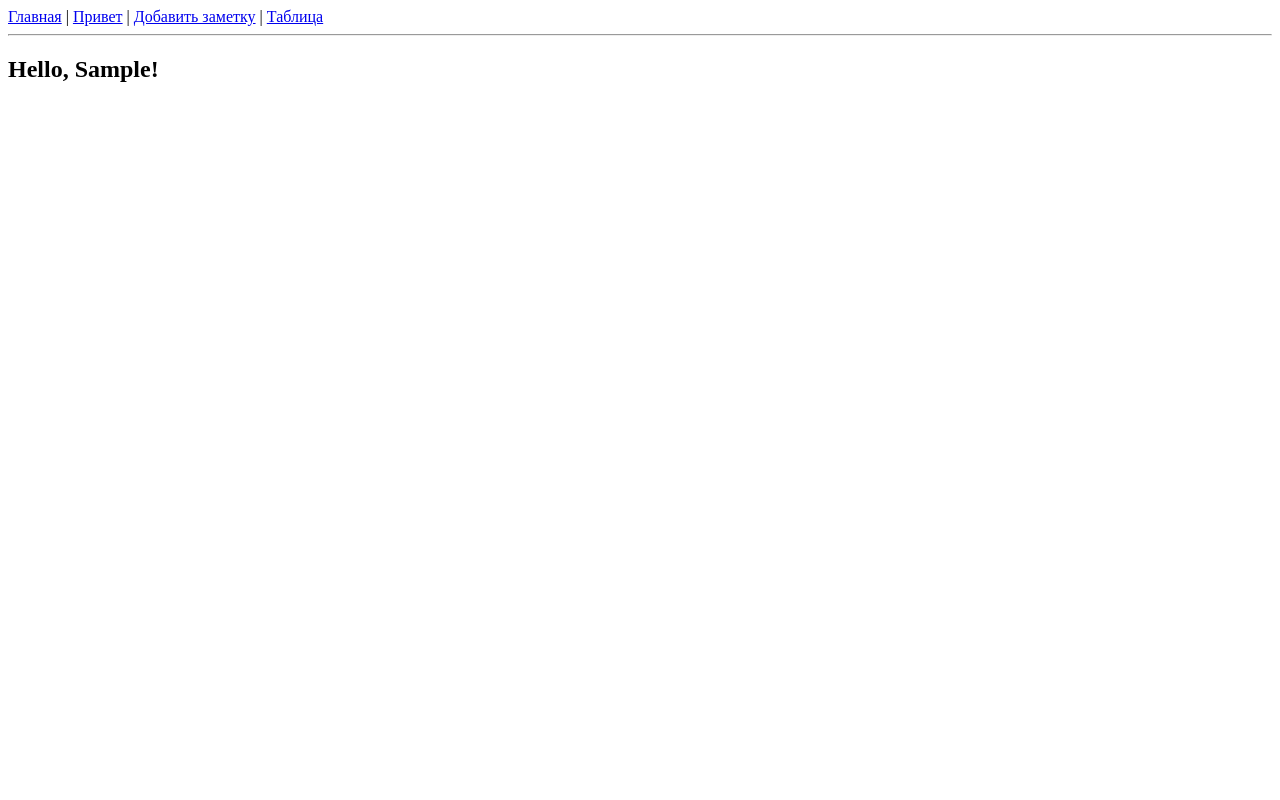
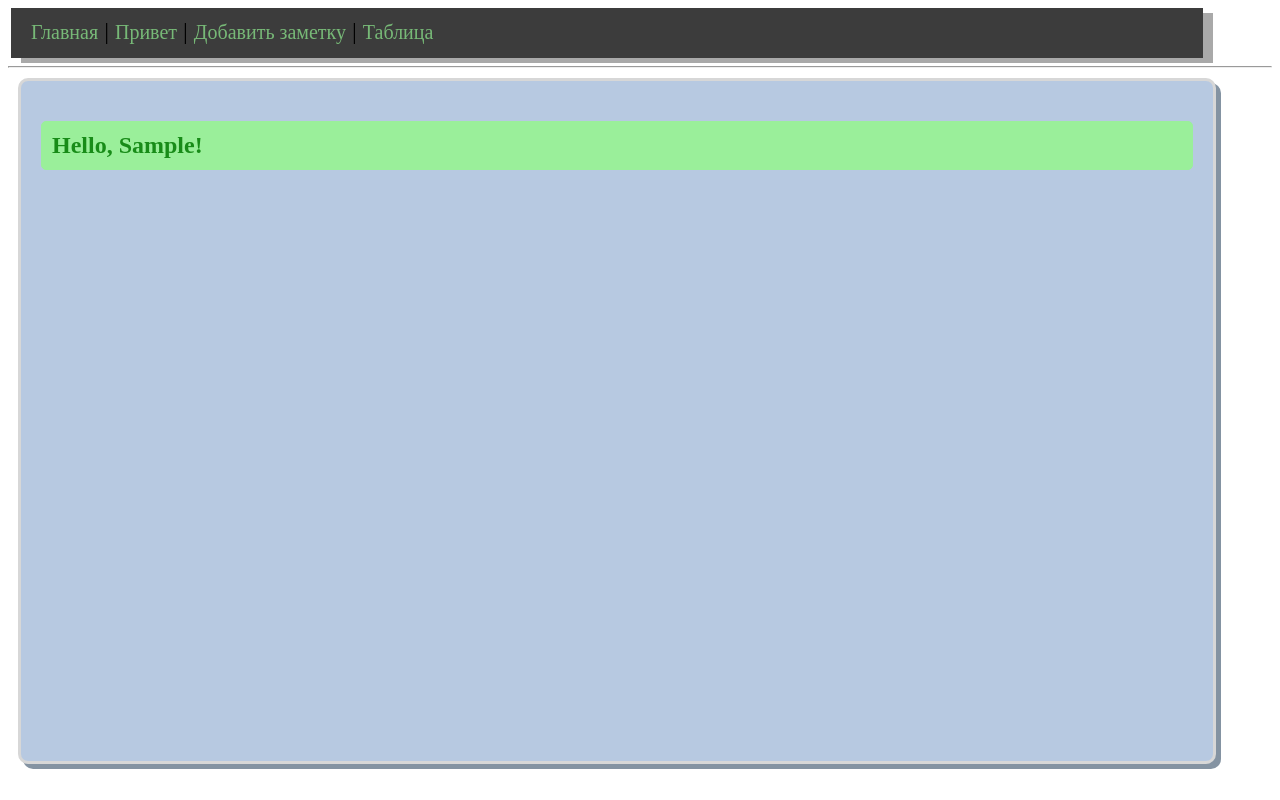
Before and after one commit to tkv-mq/lesson-form, a Flask app: a page that uses templates/base.html in a window 1280 px wide. Run offline with Flask 2, Linux system fonts and the light colour scheme.

Commit message:
design upgrades

```diff
--- /dev/null
+++ b/static/note.css
@@ -0,0 +1,58 @@
+.content {
+    height: 80vh;
+    width: 90vw;
+    background-color: lightsteelblue;
+    font-size: 16px;
+    margin: 10px;
+    padding: 20px;
+    border: 3px solid lightgray;
+    border-radius: 10px;
+    opacity: 0.9;
+    box-shadow: 5px 5px lightslategray;
+}
+
+#menu {
+    height: 30px;
+    width: 90vw;
+    background-color: #3c3c3c;
+    font-size: 24px;
+    margin: 3px;
+    padding: 10px 20px;
+    box-shadow: 10px 5px darkgray;
+}
+
+.menu_elements {
+    color: lightgreen;
+    font-size: 20px;
+    opacity: 0.7;
+    transition: 0.2s;
+}
+
+.menu_elements:hover {
+    opacity: 1;
+}
+
+table {
+    width: 50%;
+    font-size: 18px;
+    background: #5c5c5c;
+}
+
+tr {
+    text-align: center;
+    background: #5c5c5c;
+    color: white;
+    opacity: 1;
+}
+
+tr:hover {
+    opacity: 0.5;
+}
+
+.hello {
+    color: green;
+    background-color: lightgreen;
+    border: 1px solid lightgreen;
+    border-radius: 5px;
+    padding: 10px;
+}
--- a/templates/base.html
+++ b/templates/base.html
@@ -4,17 +4,23 @@
     <meta charset="UTF-8">
     <meta name="viewport" content="width=device-width, initial-scale=1.0">
     <title>Notes</title>
+    <style>
+        a { text-decoration: none;}
+    </style>
+    <link rel="stylesheet" href="{{ url_for('static', filename='note.css') }}">
 </head>
 <body>
-    <div>
-        <a href="{{ url_for('home') }}">Главная</a> |
-        <a href="{{ url_for('hello', user_name='аноним') }}">Привет</a> |
-        <a href="{{ url_for('add_note_form') }}">Добавить заметку</a> |
-        <a href="{{ url_for('table') }}">Таблица</a>
+    <div id="menu">
+        <a class="menu_elements" href="{{ url_for('home') }}">Главная</a> |
+        <a class="menu_elements" href="{{ url_for('hello', user_name='аноним') }}">Привет</a> |
+        <a class="menu_elements" href="{{ url_for('add_note_form') }}">Добавить заметку</a> |
+        <a class="menu_elements" href="{{ url_for('table') }}">Таблица</a>
     </div>
     <hr>
-    {% block content %}
+    <div class="content">
+        {% block content %}
 
-    {% endblock %}
+        {% endblock %}
+    </div>
 </body>
 </html>
--- a/templates/hello.html
+++ b/templates/hello.html
@@ -1,5 +1,5 @@
 {% extends "base.html" %}
 
 {% block content %}
-    <h2>Hello, {{user_name}}!</h2>
+    <h2 class="hello">Hello, {{user_name}}!</h2>
 {% endblock %}
```
Also changed, not shown: 1 other file.
